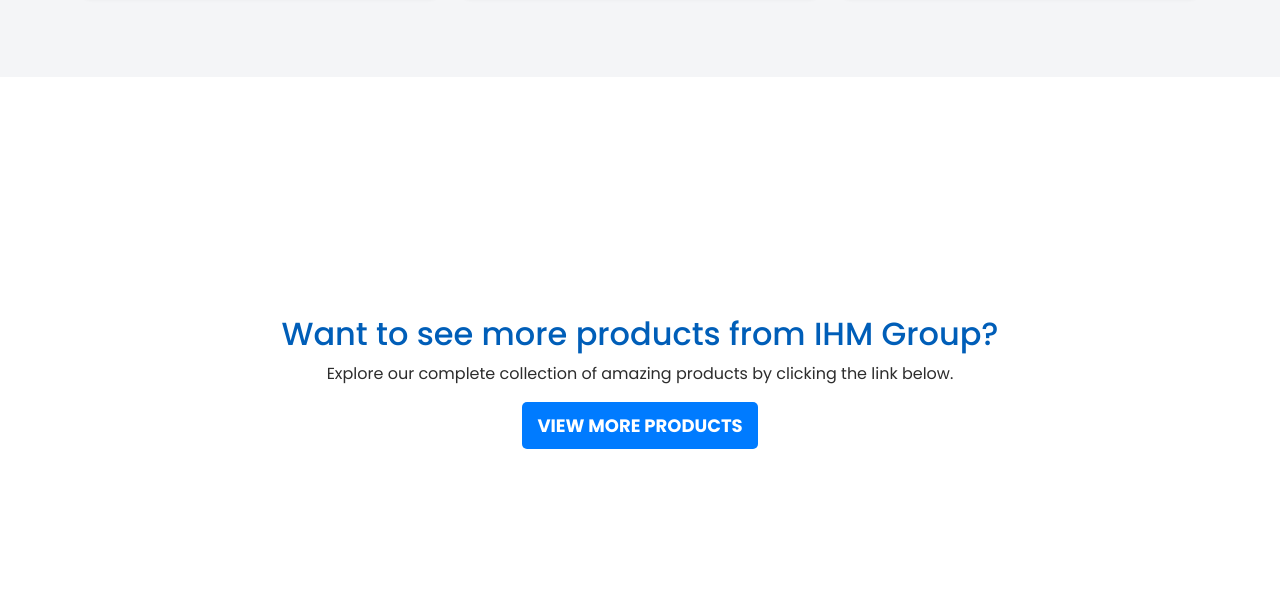
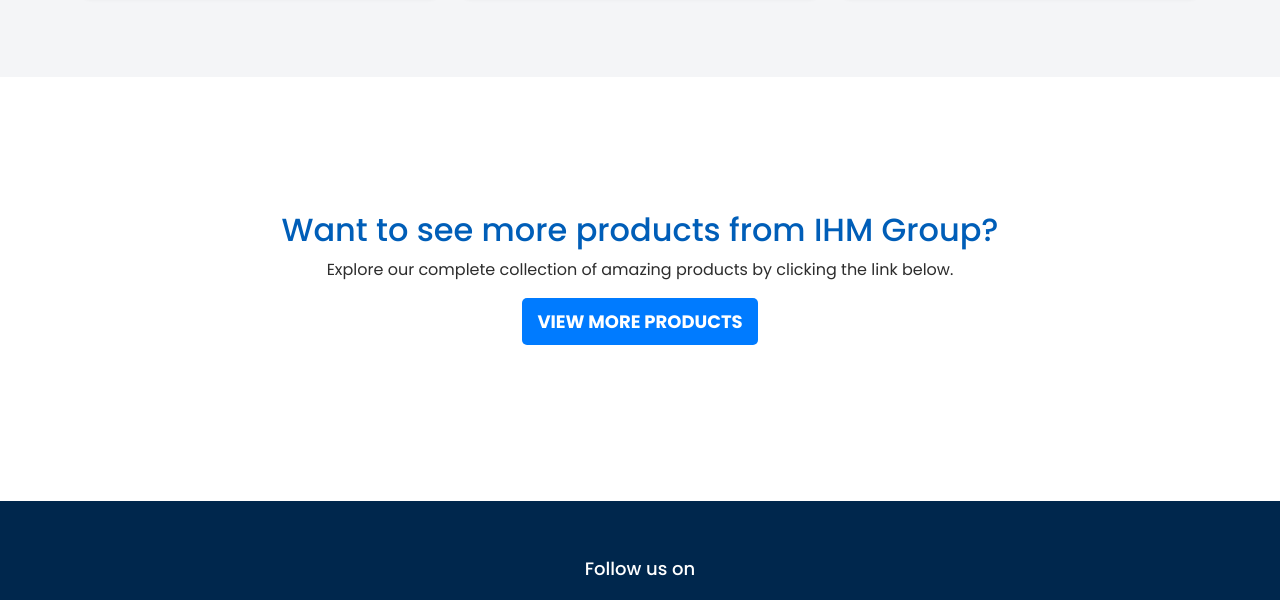
Before and after one commit to KumExodusH/GroupFinal-V1, a plain HTML site: page index.html in a window 1280 px wide. Shown: the part 4246-4846 px from the top of the page. Drawn offline with nearby package versions, Linux system fonts and the light colour scheme; grey boxes are pictures that could not be loaded.

Commit message:
Update index.html

```diff
--- a/index.html
+++ b/index.html
@@ -354,7 +354,7 @@
         </div>
     </section>
 
-    <section id="more-products" class="more-products" style="margin-top: 10%; margin-bottom: 10%;">
+    <section id="more-products" class="more-products">
         <div class="container">
             <h2 class="text-center">Want to see more products from IHM Group?</h2>
             <p class="text-center">Explore our complete collection of amazing products by clicking the link below.</p>
```
